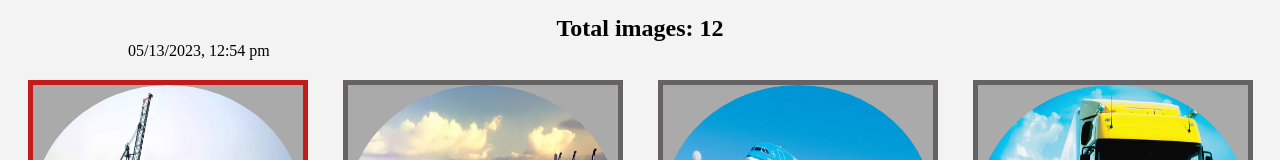
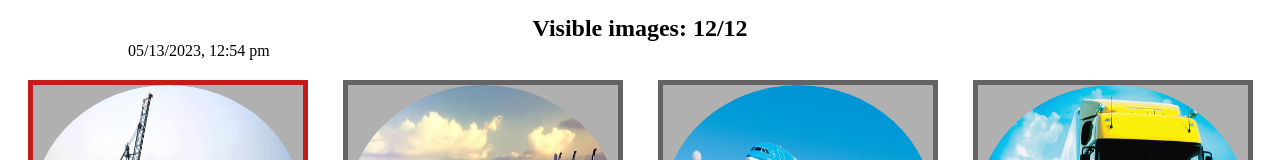
Before and after one commit to bondarkoff/task-2, a React (Vite) app: page / in a window 1280 px wide. Shown: the top 160 px of the page. Built offline with nearby package versions, Linux system fonts and the light colour scheme.

Commit message:
minor improvements

```diff
--- a/src/App.jsx
+++ b/src/App.jsx
@@ -7,17 +7,21 @@ import { useEffect, useState } from 'react';
 function App() {
     const [imageData, setImageData] = useState(images);
     const [deletedItems, setDeletedItems] = useState([]);
+    const [visibleItemCount, setVisibleItemCount] = useState(images.length);
 
     useEffect(() => {
         const storedData = localStorage.getItem('imageData');
         const storedDeletedItems = localStorage.getItem('deletedItems');
+        const storedVisibleItemCount = localStorage.getItem('visibleItemCount');
 
         if (storedData) {
             setImageData(JSON.parse(storedData));
         }
-
         if (storedDeletedItems) {
             setDeletedItems(JSON.parse(storedDeletedItems));
+        }
+        if (storedVisibleItemCount) {
+            setVisibleItemCount(Number(storedVisibleItemCount));
         }
     }, []);
 
@@ -30,7 +34,9 @@ function App() {
 
         localStorage.setItem('imageData', JSON.stringify(updatedData));
         localStorage.setItem('deletedItems', JSON.stringify([...deletedItems, deletedItem]));
-        console.log(deletedItem);
+
+        setVisibleItemCount(prevCount => prevCount - 1);
+        localStorage.setItem('visibleItemCount', visibleItemCount - 1);
     };
 
     const handleRestoreItems = () => {
@@ -39,8 +45,9 @@ function App() {
         setDeletedItems([]);
 
         localStorage.setItem('imageData', JSON.stringify([...imageData, ...restoredData]));
-        localStorage.removeItem('deletedItems');
-        console.log(restoredData);
+
+        setVisibleItemCount(prevCount => prevCount + restoredData.length);
+        localStorage.setItem('visibleItemCount', visibleItemCount + restoredData.length);
     };
 
     var date = moment().format('L, h:mm a');
@@ -49,7 +56,9 @@ function App() {
         <div className='container'>
             <div className='d-flex jcc aic flex-col mb-50'>
                 <div className='d-flex jcc aic flex-col'>
-                    <h1 className='title'>Total images: {images.length}</h1>
+                    <h1 className='title'>
+                        Visible images: {visibleItemCount}/{images.length}
+                    </h1>
                     <div>{date}</div>
                 </div>
                 <div className='wrapper'>
--- a/src/styles/global.scss
+++ b/src/styles/global.scss
@@ -1,5 +1,5 @@
 html {
-    background-color: #f3f3f3f3;
+    background-color: #ffffff;
 }
 
 * {
```
